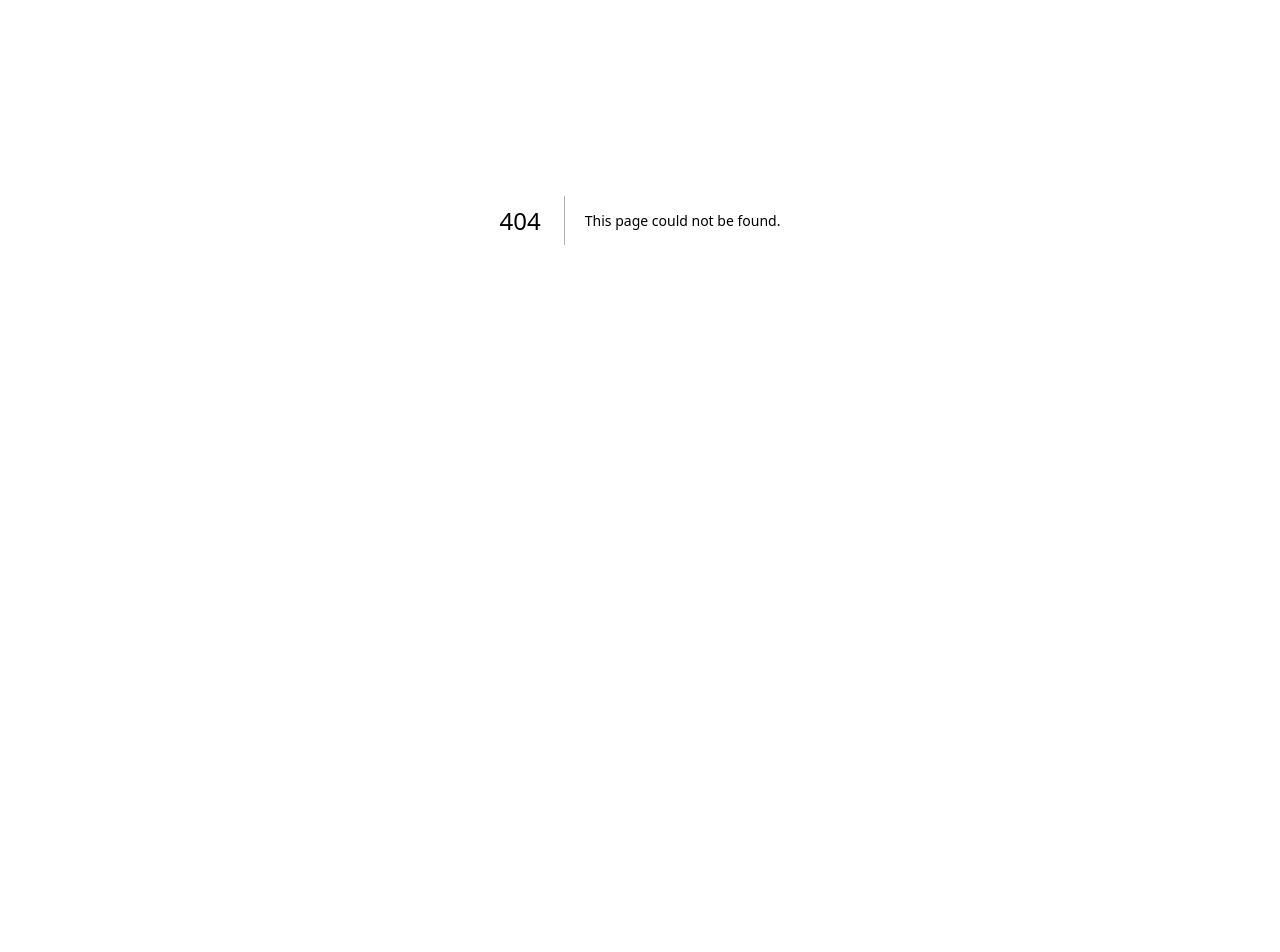
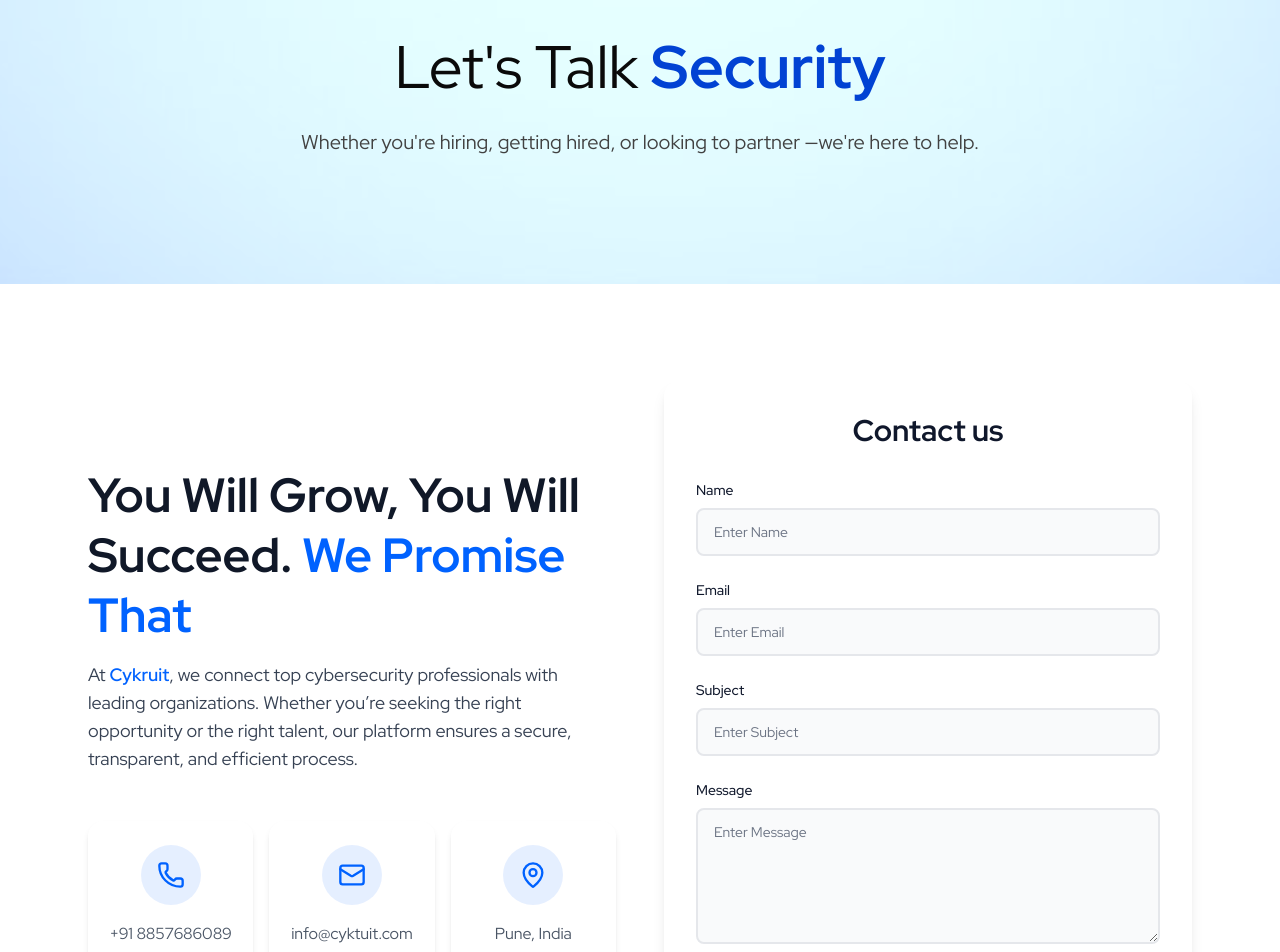
Before and after one commit to deveRana/cykruit-frontend, a Next.js app: page /contact in a window 1280 px wide. Before the commit this address had no page. Shown: the part 180-1132 px from the top of the page. Before the commit the page ends 800 px from the top, so only its background shows below. Built offline with nearby package versions, Linux system fonts and the light colour scheme.

Commit message:
added some pages

```diff
--- /dev/null
+++ b/src/app/(public)/contact/page.tsx
@@ -0,0 +1,26 @@
+import ContactDetails from '@/components/contact/ContactDetails'
+import ContactForm from '@/components/contact/ContactForm'
+import ContactSection from '@/components/contact/ContactSection'
+import MapSection from '@/components/contact/MapSection'
+import Navbar from '@/components/layout/Navbar'
+import React from 'react'
+
+const page = () => {
+    return (
+        <>
+            <div className="bg-[url('/assets/home/home-page-hero-img.svg')] bg-cover bg-center bg-no-repeat">
+                <Navbar />
+                <ContactSection />
+            </div>
+            <section className="relative w-full py-24 bg-white overflow-hidden">
+                <div className="max-w-6xl mx-auto px-6 grid grid-cols-1 lg:grid-cols-2 gap-12 items-center">
+                    <ContactDetails />
+                    <ContactForm />
+                </div>
+            </section>
+            <MapSection />
+        </>
+    )
+}
+
+export default page
--- /dev/null
+++ b/src/components/contact/ContactDetails.tsx
@@ -0,0 +1,58 @@
+import { Mail, MapPin, Phone } from "lucide-react";
+import React from "react";
+
+const ContactDetails = () => {
+    return (
+        <div className="text-center lg:text-left">
+            {/* Heading */}
+            <h2 className="text-4xl sm:text-5xl font-extrabold mb-4 leading-tight text-gray-900">
+                You Will Grow, You Will Succeed.{" "}
+                <span className="text-[#0062FF]">We Promise That</span>
+            </h2>
+
+            {/* Updated Description */}
+            <p className="text-lg text-gray-700 max-w-lg lg:max-w-none mx-auto lg:mx-0 mb-12">
+                At <span className="font-semibold text-[#0062FF]">Cykruit</span>, we
+                connect top cybersecurity professionals with leading organizations.
+                Whether you’re seeking the right opportunity or the right talent, our
+                platform ensures a secure, transparent, and efficient process.
+            </p>
+
+            {/* Contact Info */}
+            <div className="grid grid-cols-1 sm:grid-cols-3 gap-4">
+                {/* Call */}
+                <div className="flex items-center flex-col gap-4 py-6 px-3 rounded-2xl bg-white/70 backdrop-blur-md shadow-md hover:shadow-lg transition">
+                    <div className="p-4 rounded-full bg-[#0062FF]/10 text-[#0062FF] flex-shrink-0">
+                        <Phone size={28} />
+                    </div>
+                    <div>
+                        <p className="text-gray-600">+91 8857686089</p>
+                    </div>
+                </div>
+
+                {/* Email */}
+                <div className="flex items-center flex-col gap-4 py-6 px-3 rounded-2xl bg-white/70 backdrop-blur-md shadow-md hover:shadow-lg transition">
+                    <div className="p-4 rounded-full bg-[#0062FF]/10 text-[#0062FF] flex-shrink-0">
+                        <Mail size={28} />
+                    </div>
+                    <div>
+                        <p className="text-gray-600">info@cyktuit.com</p>
+                    </div>
+                </div>
+
+                {/* Location */}
+                <div className="flex items-center flex-col gap-4 py-6 px-3 rounded-2xl bg-white/70 backdrop-blur-md shadow-md hover:shadow-lg transition">
+                    <div className="p-4 rounded-full bg-[#0062FF]/10 text-[#0062FF] flex-shrink-0">
+                        <MapPin size={28} />
+                    </div>
+                    <div>
+                        <p className="text-gray-600">Pune, India</p>
+                    </div>
+                </div>
+            </div>
+
+        </div>
+    );
+};
+
+export default ContactDetails;
--- /dev/null
+++ b/src/components/contact/ContactForm.tsx
@@ -0,0 +1,58 @@
+"use client";
+
+import React from 'react';
+
+const ContactForm = () => {
+    return (
+        <div className="p-8 mx-auto w-full bg-white rounded-2xl shadow-lg">
+            <h2 className="text-3xl text-slate-900 font-bold mb-8 text-center">Contact us</h2>
+            <form className="space-y-6">
+                <div>
+                    <label className='text-sm text-slate-900 font-medium mb-2 block'>Name</label>
+                    <input
+                        type='text'
+                        placeholder='Enter Name'
+                        className="w-full py-3 px-4 text-slate-800 bg-gray-50 border-2 border-gray-200 rounded-lg
+                       focus:border-[#0062FF] focus:bg-white text-sm outline-none transition-all duration-200"
+                    />
+                </div>
+                <div>
+                    <label className='text-sm text-slate-900 font-medium mb-2 block'>Email</label>
+                    <input
+                        type='email'
+                        placeholder='Enter Email'
+                        className="w-full py-3 px-4 text-slate-800 bg-gray-50 border-2 border-gray-200 rounded-lg
+                       focus:border-[#0062FF] focus:bg-white text-sm outline-none transition-all duration-200"
+                    />
+                </div>
+                <div>
+                    <label className='text-sm text-slate-900 font-medium mb-2 block'>Subject</label>
+                    <input
+                        type='text'
+                        placeholder='Enter Subject'
+                        className="w-full py-3 px-4 text-slate-800 bg-gray-50 border-2 border-gray-200 rounded-lg
+                       focus:border-[#0062FF] focus:bg-white text-sm outline-none transition-all duration-200"
+                    />
+                </div>
+                <div>
+                    <label className='text-sm text-slate-900 font-medium mb-2 block'>Message</label>
+                    <textarea
+                        placeholder='Enter Message'
+                        rows={6}
+                        className="w-full px-4 text-slate-800 bg-gray-50 border-2 border-gray-200 rounded-lg
+                       focus:border-[#0062FF] focus:bg-white text-sm pt-3 outline-none transition-all duration-200"
+                    ></textarea>
+                </div>
+                <button
+                    type='submit'
+                    className="text-white bg-[#0062FF] font-semibold hover:bg-blue-700 tracking-wide
+                     text-base px-6 py-3 w-full border-0 outline-none cursor-pointer rounded-lg
+                     transition-colors duration-200">
+                    Send message
+                </button>
+            </form>
+        </div>
+    );
+};
+
+export default ContactForm;
--- /dev/null
+++ b/src/components/contact/ContactSection.tsx
@@ -0,0 +1,28 @@
+import React from 'react'
+
+const ContactSection = () => {
+    return (
+        <div className="relative h-96 flex flex-col items-center justify-center px-4 sm:px-10 text-foreground">
+            {/* Overlay */}
+            <div className="absolute inset-0 bg-background/70" />
+
+            {/* Content */}
+            <div className="relative z-10 flex flex-col items-center justify-center w-full">
+                {/* Hero Section */}
+                <div className="max-w-3xl text-center space-y-4 sm:space-y-6 px-2 sm:px-0">
+                    <h1 className="text-3xl sm:text-4xl md:text-5xl lg:text-6xl font-light leading-snug sm:leading-tight md:leading-tight">
+                        Let's Talk{" "}
+                        <span className="text-[#0142D3] font-bold">Security</span>
+                    </h1>
+
+                    <p className="text-base sm:text-lg md:text-xl text-[#414141] font-light">
+                        Whether you're hiring, getting hired, or looking to partner —we're here to help.
+                    </p>
+                </div>
+
+            </div>
+        </div>
+    )
+}
+
+export default ContactSection
--- /dev/null
+++ b/src/components/contact/MapSection.tsx
@@ -0,0 +1,33 @@
+"use client";
+
+import React from "react";
+
+const MapSection = () => {
+    return (
+        <section className="relative w-full py-16 bg-white overflow-hidden">
+            <div className="max-w-6xl mx-auto px-6">
+                <div className="text-center mb-12">
+                    <h2 className="text-4xl sm:text-5xl font-extrabold text-gray-900">
+                        Find Us on the <span className="text-[#0062FF]">Map</span>
+                    </h2>
+                    <p className="text-lg text-gray-700 mt-2">
+                        Visit our office or get in touch.
+                    </p>
+                </div>
+                <div className="rounded-2xl overflow-hidden shadow-2xl transition-all duration-300 transform hover:scale-[1.01]">
+                    <iframe
+                        src="https://www.google.com/maps/embed?pb=!1m18!1m12!1m3!1d3783.1895820791888!2d73.91514447496299!3d18.520333082573202!2m3!1f0!2f0!3f0!3m2!1i1024!2i768!4f13.1!3m3!1m2!1s0x3bc2c1c74d38dbf9%3A0x58b93c5952957025!2sRivedix%20Technology%20Solutions!5e0!3m2!1sen!2sin!4v1758541768134!5m2!1sen!2sin"
+                        width="100%"
+                        height="450"
+                        style={{ border: 0 }}
+                        loading="lazy"
+                        referrerPolicy="no-referrer-when-downgrade"
+                        title="Google Maps Location"
+                    ></iframe>
+                </div>
+            </div>
+        </section>
+    );
+};
+
+export default MapSection;
```
